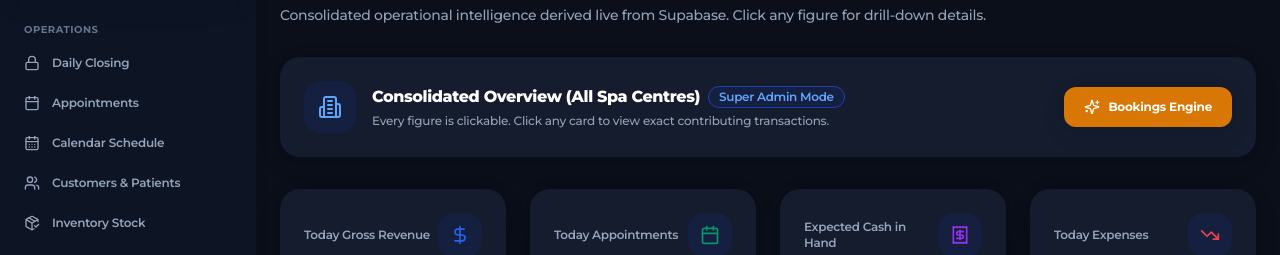
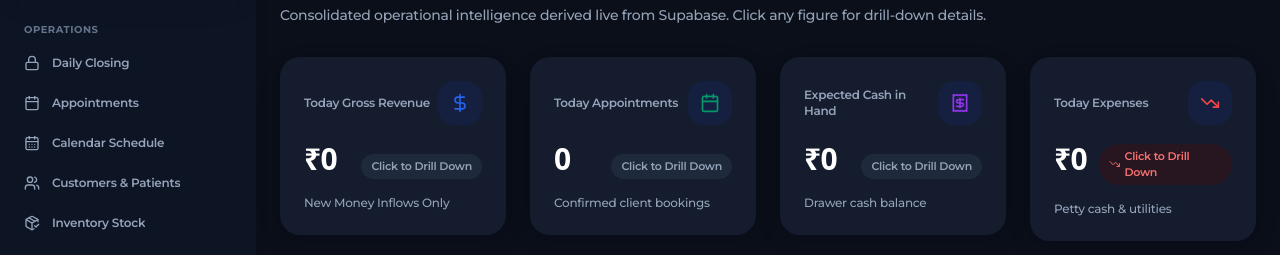
Before and after one commit to abhiifx-lab/moroccan-spa-admin, a Next.js app: page /admin/dashboard in a window 1280 px wide. Shown: the part 149-404 px from the top of the page. Built offline with nearby package versions, Linux system fonts and the light colour scheme; no server answers; the database is empty.

Commit message:
fix: remove top active centre banner card from dashboard page

```diff
--- a/src/app/admin/dashboard/page.tsx
+++ b/src/app/admin/dashboard/page.tsx
@@ -106,38 +106,6 @@ export default function DashboardPage() {
       }
     >
       <div className="space-y-8">
-        {/* Header Surface */}
-        <Card className="p-6 bg-white dark:bg-[#141c2e] shadow-surface rounded-[20px] flex flex-col sm:flex-row sm:items-center justify-between gap-6 border-none">
-          <div className="flex items-center gap-4">
-            <div className="p-3.5 rounded-2xl bg-blue-50 text-blue-600 dark:bg-blue-950/50 dark:text-blue-400 shrink-0">
-              <Building2 className="w-6 h-6" />
-            </div>
-            <div className="space-y-1">
-              <div className="flex items-center gap-2">
-                <h3 className="font-extrabold text-slate-900 dark:text-white text-base tracking-tight">
-                  {isSuperAdmin
-                    ? selectedCentreId === 'all'
-                      ? 'Consolidated Overview (All Spa Centres)'
-                      : `Centre Scope: ${selectedCentreObj?.name}`
-                    : `Active Centre: ${assignedCentre?.name}`}
-                </h3>
-                <Badge variant={isSuperAdmin ? 'blue' : 'emerald'}>
-                  {isSuperAdmin ? 'Super Admin Mode' : 'Centre Isolated'}
-                </Badge>
-              </div>
-              <p className="text-xs text-slate-500 dark:text-slate-400 font-medium">
-                Every figure is clickable. Click any card to view exact contributing transactions.
-              </p>
-            </div>
-          </div>
-
-          <Link href="/admin/business/bookings">
-            <Button size="sm" className="bg-blue-600 hover:bg-blue-700 text-white rounded-xl shadow-surface text-xs font-bold h-10 px-5">
-              <Sparkles className="w-4 h-4 mr-2" /> Bookings Engine
-            </Button>
-          </Link>
-        </Card>
-
         {/* Floating Metric Surfaces Grid (Interactive Clickable Drill-Down Cards) */}
         <div className="grid grid-cols-1 sm:grid-cols-2 lg:grid-cols-4 gap-6">
           <div onClick={() => handleOpenDrillDown('Today Gross Revenue', 'revenue', totalRevenue)} className="cursor-pointer transition-transform hover:scale-[1.02]">
```
